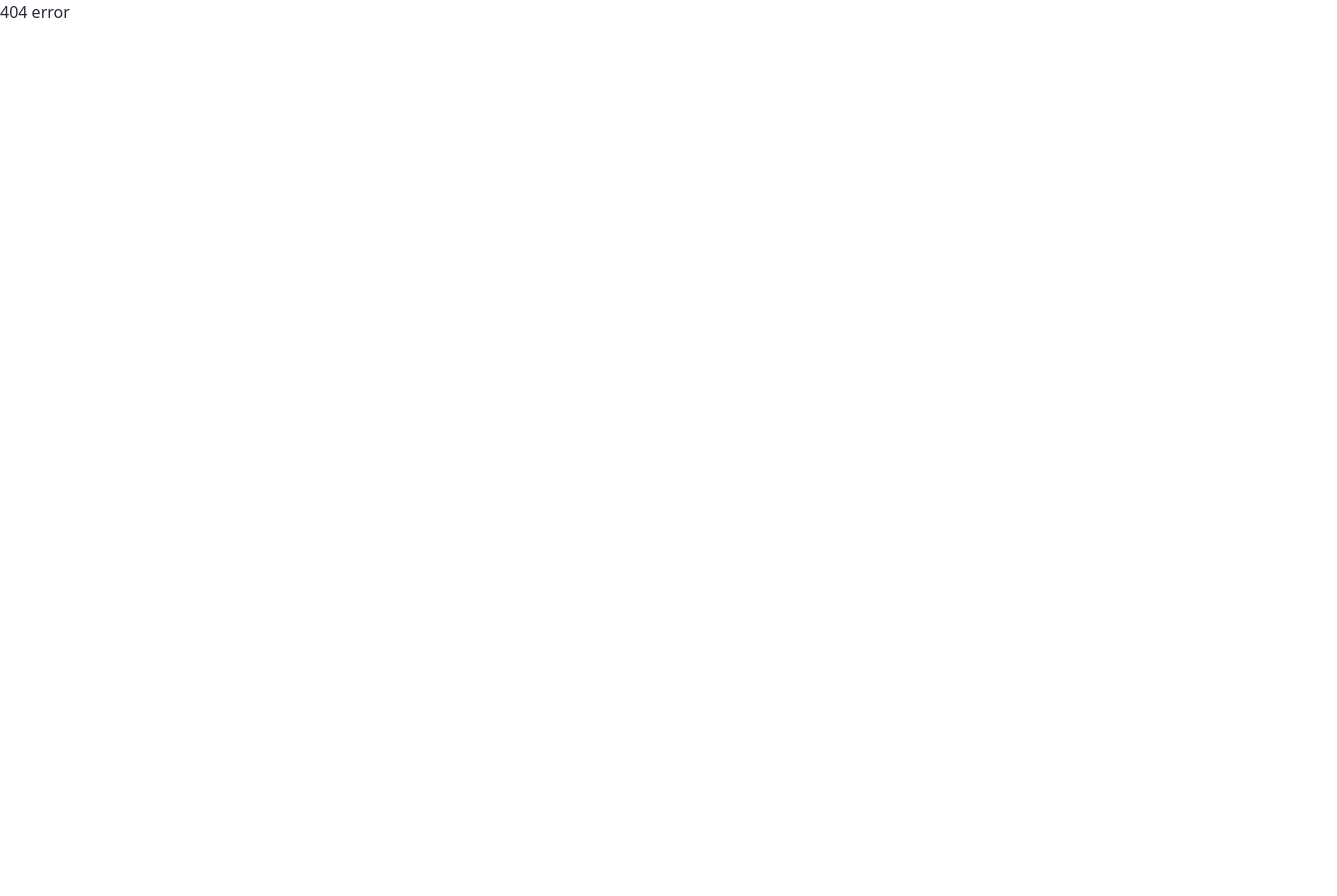
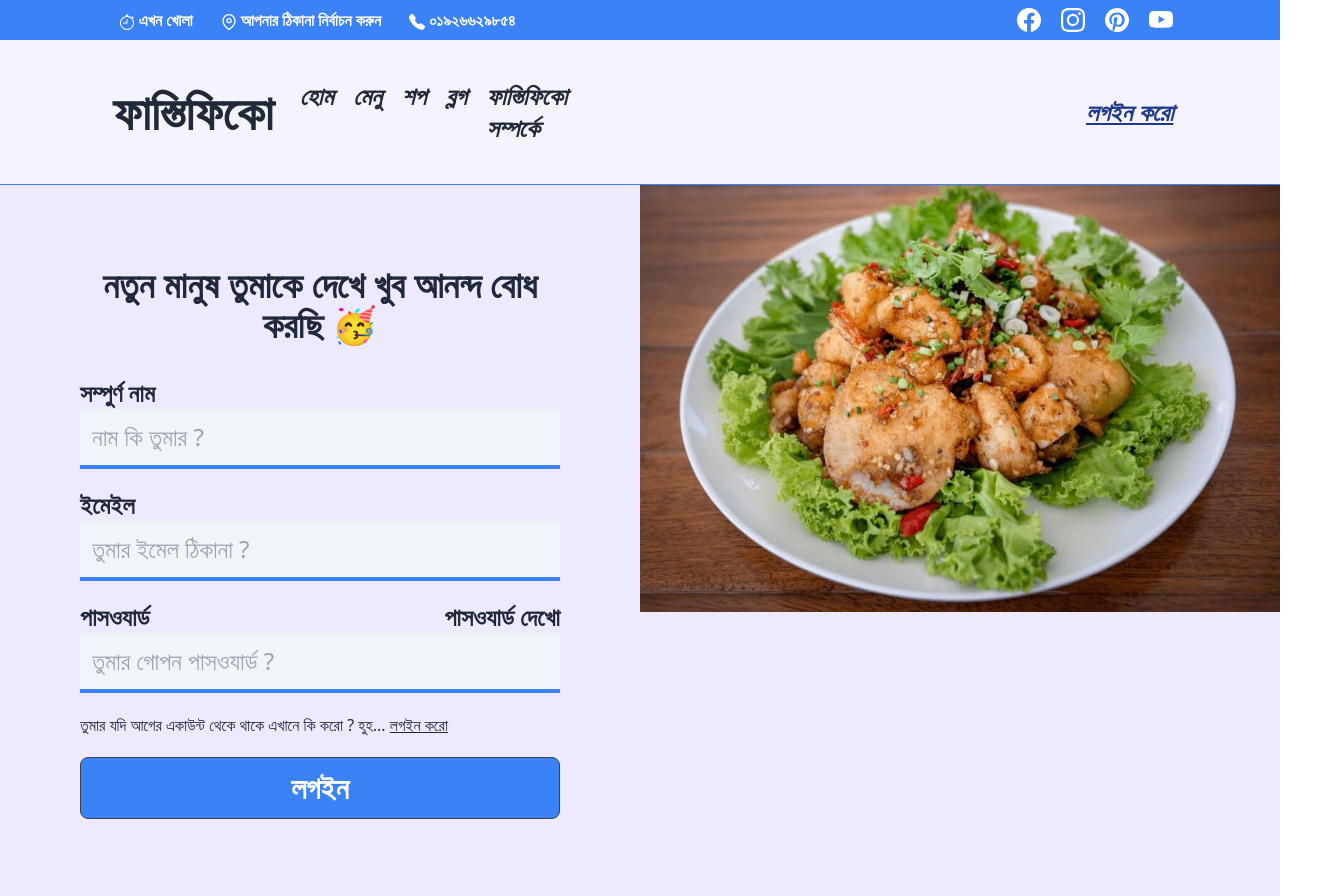
Before and after one commit to detectiveseo/Fastefico-client, a React (Vite) app: page /sing-up in a window 1280 px wide. Shown: the top 896 px of the page, 1337 px wide, since content can reach past the window. Before the commit the page ends 800 px from the top, so only its background shows below. Built offline with nearby package versions, Linux system fonts and the light colour scheme.

Commit message:
login page and registration page complet

```diff
--- /dev/null
+++ b/src/Components/Account/SingIn.jsx
@@ -0,0 +1,36 @@
+import React, { useState } from 'react';
+import loginImage from '../../img/Banner/h2-gallery-big-7.jpg';
+import { Link } from 'react-router-dom';
+
+const SingIn = () => {
+    const [showPassword, setShowPassword] = useState(false);
+    return (
+        <div className='bg-violet-100 flex'>
+            <div className='w-6/12 hidden lg:block'>
+                <img src={loginImage} alt="" />
+            </div>
+
+            <div className='w-full lg:w-6/12 mx-auto '>
+                <form className='flex flex-col gap-5 p-20'>
+                    <h1 className='text-center text-4xl font-bold mb-3'>দ্রুত লগইন করে ফেলো 🙂</h1>
+
+                    <label className='w-full font-bold text-2xl' htmlFor="email">ইমেইল
+                        <input className='p-3 w-full text-1xl font-normal border-b-4 border-blue-500 bg-slate-100' required type="email" name='email' placeholder='তুমার ইমেল ঠিকানা'  />
+                    </label>
+
+                    <label className='w-full font-bold text-2xl' htmlFor="password">
+                        <div className='flex justify-between'>
+                            <span>পাসওযার্ড</span>
+                            <span onClick={() => setShowPassword(!showPassword)}>{showPassword ? "পাসওযার্ড লোকাও" : "পাসওযার্ড দেখো"}</span>
+                        </div>
+                        <input className='p-3 w-full font-normal text-1xl border-b-4 border-blue-500 bg-slate-100' type={showPassword ? "text" : "password"} required name="password" placeholder='তুমার গোপন পাসওযার্ড' />
+                    </label>
+                    <p>তুমি কি এখানে নুতুন মানুষ ? তাহলে  <Link to="/sing-up" className='underline'>রেজিসট্রেশন</Link> ফর্ম তুমাকে স্বগতম জানচ্ছে</p>
+                    <input className='btn bg-blue-500 text-3xl py-3 px-10 pb-12' type="submit" value="লগইন"/>
+                </form>
+            </div>
+        </div>
+    );
+};
+
+export default SingIn;
--- /dev/null
+++ b/src/Components/Account/SingUp.jsx
@@ -0,0 +1,39 @@
+import React from 'react';
+import { useState } from 'react';
+import registrationImage from '../../img/Banner/h2-gallery-big-8.jpg';
+import { Link } from 'react-router-dom';
+const SingUp = () => {
+    const [showPassword, setShowPassword] = useState(false);
+    return (
+        <div className='bg-violet-100 flex'>
+
+            <div className='w-full lg:w-6/12 mx-auto '>
+                <form className='flex flex-col gap-5 p-20'>
+                    <h1 className='text-center text-4xl font-bold mb-3'>নতুন মানুষ তুমাকে দেখে খুব আনন্দ বোধ করছি 🥳</h1>
+
+                    <label className='w-full font-bold text-2xl' htmlFor="email">সম্পুর্ণ নাম
+                        <input className='p-3 w-full text-1xl font-normal border-b-4 border-blue-500 bg-slate-100' required type="email" name='email' placeholder='নাম কি তুমার ?'  />
+                    </label>
+
+                    <label className='w-full font-bold text-2xl' htmlFor="email">ইমেইল
+                        <input className='p-3 w-full text-1xl font-normal border-b-4 border-blue-500 bg-slate-100' required type="email" name='email' placeholder='তুমার ইমেল ঠিকানা ?'  />
+                    </label>
+
+                    <label className='w-full font-bold text-2xl' htmlFor="password">
+                        <div className='flex justify-between'>
+                            <span>পাসওযার্ড</span>
+                            <span onClick={() => setShowPassword(!showPassword)}>{showPassword ? "পাসওযার্ড লোকাও" : "পাসওযার্ড দেখো"}</span>
+                        </div>
+                        <input className='p-3 w-full font-normal text-1xl border-b-4 border-blue-500 bg-slate-100' type={showPassword ? "text" : "password"} required name="password" placeholder='তুমার গোপন পাসওযার্ড ?' />
+                    </label>
+                    <p>তুমার যদি আগের একাউন্ট থেকে থাকে এখানে কি করো ? হুহ... <Link to="/sing-in" className='underline'>লগইন করো</Link> </p>
+                    <input className='btn bg-blue-500 text-3xl py-3 px-10 pb-12' type="submit" value="লগইন"/>
+                </form>
+            </div>
+            <div className='w-6/12 hidden lg:block'>
+                <img src={registrationImage} alt="" />
+            </div>
+        </div>)
+};
+
+export default SingUp;
--- a/src/Components/Footer/Footer.jsx
+++ b/src/Components/Footer/Footer.jsx
@@ -7,8 +7,8 @@ import { Link } from 'react-router-dom';
 const Footer = () => {
     return (<>
 
-    <div className='bg-violet-50'>
-            <div className='w-10/12 mx-auto grid grid-cols-1 lg:grid-cols-4 gap-10 py-20'>
+    <div className='bg-violet-50 border-t border-blue-500'>
+            <div className='w-10/12 mx-auto grid grid-cols-1 lg:grid-cols-4 gap-10 py-20 '>
                 <div>
                     <h1 className='text-5xl font-bold'>ফাস্তিফিকো</h1>
                     <p>ফাস্টিফিকো একটি পরিবেশনার জন্য বিখ্যাত রেস্টুরেন্ট, যেখানে আমরা প্রকার প্রকারের বাংলাদেশী খাবার পরিবেশন করি। আমরা সকালে সবচেয়ে ভালো বাংলাদেশী নাস্তা সরবরাহ করি এবং দুপুর থেকে রাত পর্যন্ত খাবার পরিবেশন করে থাকি।</p>
@@ -25,7 +25,7 @@ const Footer = () => {
                 </div>
                 <div>
                     <h1 className='text-3xl font-bold'>যোগাযোগ</h1>
-                    <ol>
+                    <ol className='flex flex-col gap-3 text-2xl'>
                         <li className='flex gap-4 '><BsTelephoneFill /> ০১৯২৬৬২৯৮৫৪</li>
                         <li className='flex gap-4 '><MdOutlineMail /> imboy8585@gmail.com</li>
                         <li className='flex gap-4 '><FaLocationArrow /> Local and Small Business SEO | Detective SEO</li>
--- a/src/Components/Header/Header.jsx
+++ b/src/Components/Header/Header.jsx
@@ -8,7 +8,7 @@ import { Link } from 'react-router-dom';
 
 
 const Header = () => {
-    const [user, setuser] = useState(true);
+    const [user, setuser] = useState(false);
     const [mobileMenu, setMobileMenu] = useState(false);
     return (
         <div>
@@ -31,7 +31,7 @@ const Header = () => {
                 </div>
             </div>
             {/* navigation bar  */}
-            <nav className='border bg-violet-50 border-blue-500 py-5'>
+            <nav className='border-b bg-violet-50 border-blue-500 py-5'>
                 <div className='w-11/12 lg:w-10/12 mx-auto flex items-center justify-between '>
 
                    <div className='w-2/12 block lg:hidden text-4xl font-bold cursor-pointer' onClick={() => setMobileMenu(!mobileMenu)}><GrMenu /></div>
@@ -55,7 +55,11 @@ const Header = () => {
 
                     <div className='w-6/12 flex justify-end'>
                         {user ?
-                        <div  className='flex items-center gap-4 text-2xl font-bold'><FiUser /> ইমরান </div> :  <Link><button className='btn bg-blue-500'>Logout</button></Link>}
+                        <div  className='flex items-center gap-4 text-2xl font-bold'><FiUser /> ইমরান </div>
+
+                        :
+
+                        <Link className='text-2xl font-bold italic text-blue-900 underline' to="/sing-in">লগইন করো</Link>}
                     </div>
                 </div>
             </nav>
--- /dev/null
+++ b/src/Components/Pages/Chef/Chef.jsx
@@ -0,0 +1,15 @@
+import React, { useEffect, useState } from 'react';
+import { useLoaderData } from 'react-router-dom';
+
+const Chef = () => {
+
+
+
+    return (
+        <div>
+            Ki obostha vhatijira ?
+        </div>
+    );
+};
+
+export default Chef;
--- a/src/Components/Pages/Home/HomeComponents.jsx/Hero.jsx
+++ b/src/Components/Pages/Home/HomeComponents.jsx/Hero.jsx
@@ -8,9 +8,11 @@ const Hero = () => {
                 <div className='flex justify-center items-center ml-0 lg:ml-24'>
                     <div>
                         <h1 className='text-5xl lg:text-8xl font-bold mt-10 lg:mt-0'>সারাদিন ঘোরো, ফিরো -  কি এতো কাজ ?</h1>
+
                         <button className='btn bg-blue-500 text-4xl py-3 px-10 pb-14 mt-10'>খাবারের মেনু</button>
                     </div>
                </div>
+
                <div className='border border-blue-500 w-full'>
                 <img className='w-full' src={heroImage} alt="" />
                </div>
--- a/src/Routs/Router.jsx
+++ b/src/Routs/Router.jsx
@@ -3,6 +3,9 @@ import { createBrowserRouter } from 'react-router-dom';
 import App from '../App';
 import Home from '../Components/Pages/Home/Home';
 import Menu from '../Components/Pages/Menu/Menu';
+import Chef from '../Components/Pages/Chef/Chef';
+import SingIn from '../Components/Account/SingIn';
+import SingUp from '../Components/Account/SingUp';
 
 
 
@@ -18,6 +21,19 @@ export const router = createBrowserRouter([
             {
                 path: "/menu",
                 element: <Menu></Menu>
+            },
+            {
+                path: "/chef/:id",
+                element: <Chef></Chef>,
+                loader: (params) => fetch(`http://localhost:2000/chef/${params.id}`)
+            },
+            {
+                path: "/sing-in",
+                element: <SingIn></SingIn>
+            },
+            {
+                path: "/sing-up",
+                element: <SingUp></SingUp>
             }
         ]
     },
```
